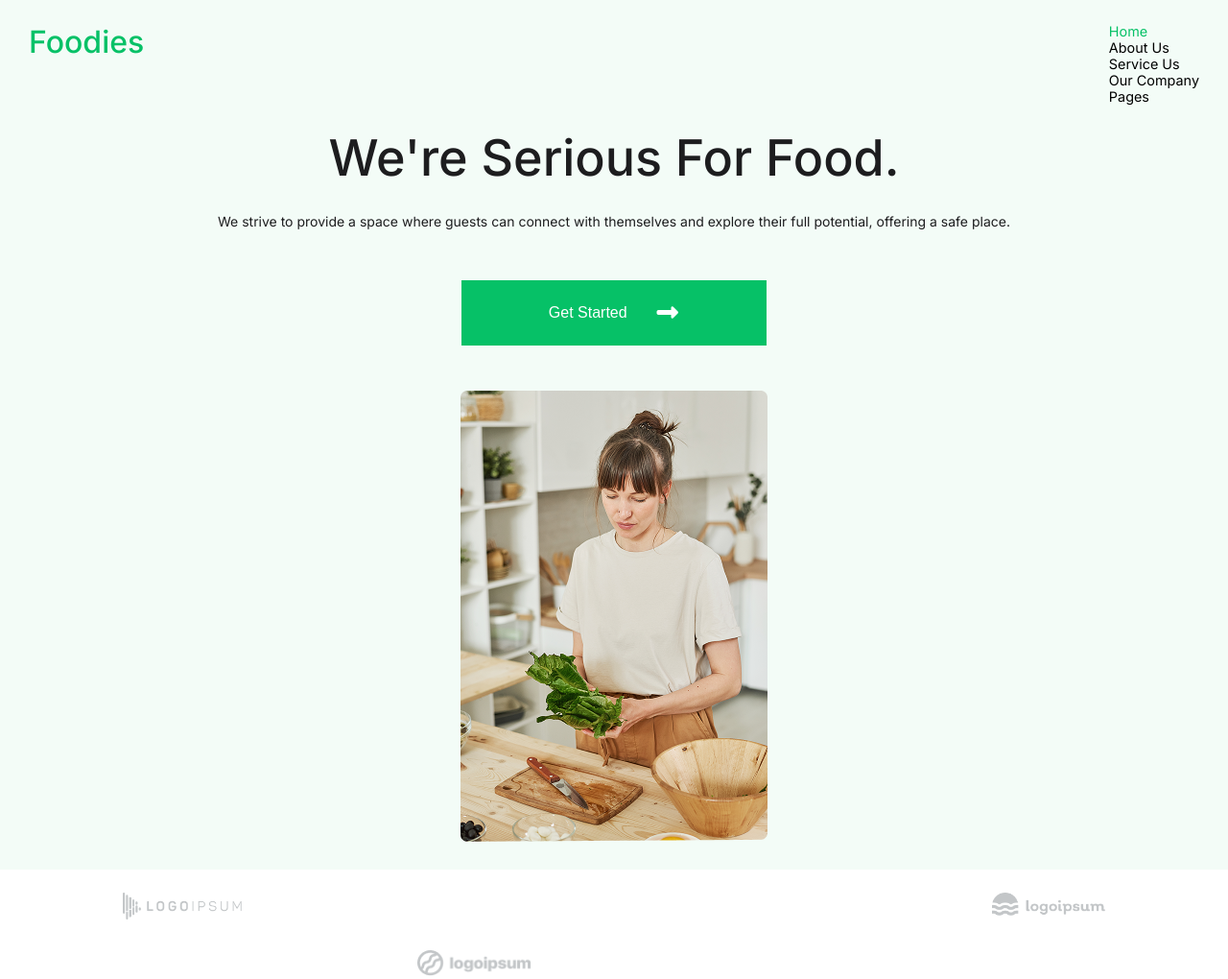
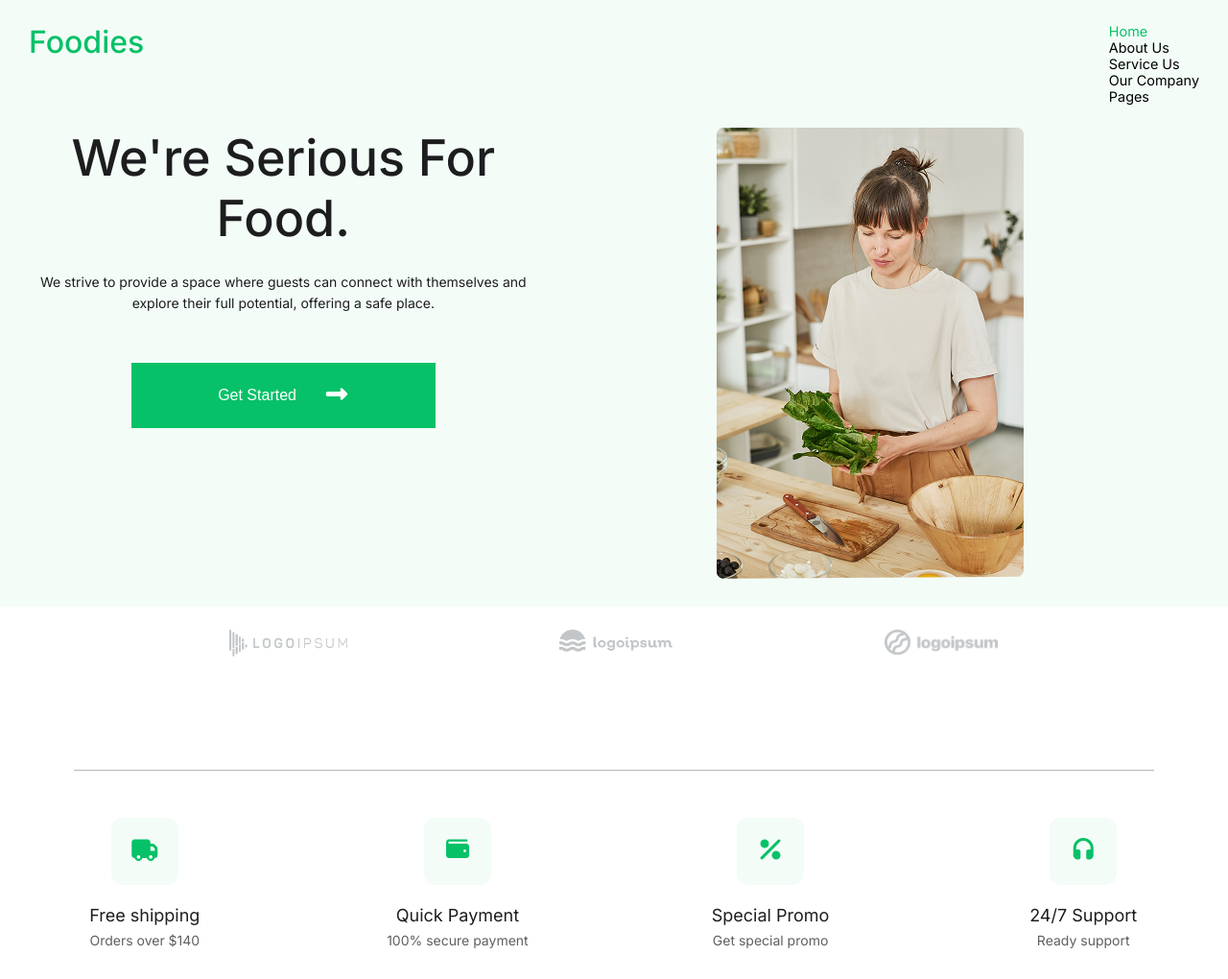
Before and after one commit to Saiful-Rakib/Foodies_responsive_landing_page, a plain HTML site: page index.html in a window 1280 px wide. Shown: the top 1020 px of the page at 96% size. Drawn offline with Linux system fonts and the light colour scheme.

Commit message:
CSS file updated

```diff
--- a/style.css
+++ b/style.css
@@ -34,6 +34,11 @@ nav a{
 }
 .hero-body{
     margin: 0 1.8rem;
+    display: flex;
+    flex-wrap: wrap;
+}
+.hero-body-info{
+    max-width: 533px;
 }
 .hero-body-info > h1{
     color: rgba(29, 29, 31, 1);
@@ -85,11 +90,10 @@ nav a{
     height: 87.37px;
     margin: 1.5rem auto;
     display: flex;
-    justify-content: space-between;
+    justify-content: space-around;
     align-items: flex-start;
     flex-wrap: wrap;
     row-gap: 2rem;
-    position: relative;
 }
 .brand1{
     width: 123.67px;
@@ -102,9 +106,6 @@ nav a{
 .brand3{
     width: 119.06px;
     height: 27.18px;
-    position: absolute;
-    bottom: 0;
-    left: 30%;
 }
 .services{
     width: 88%;
```
